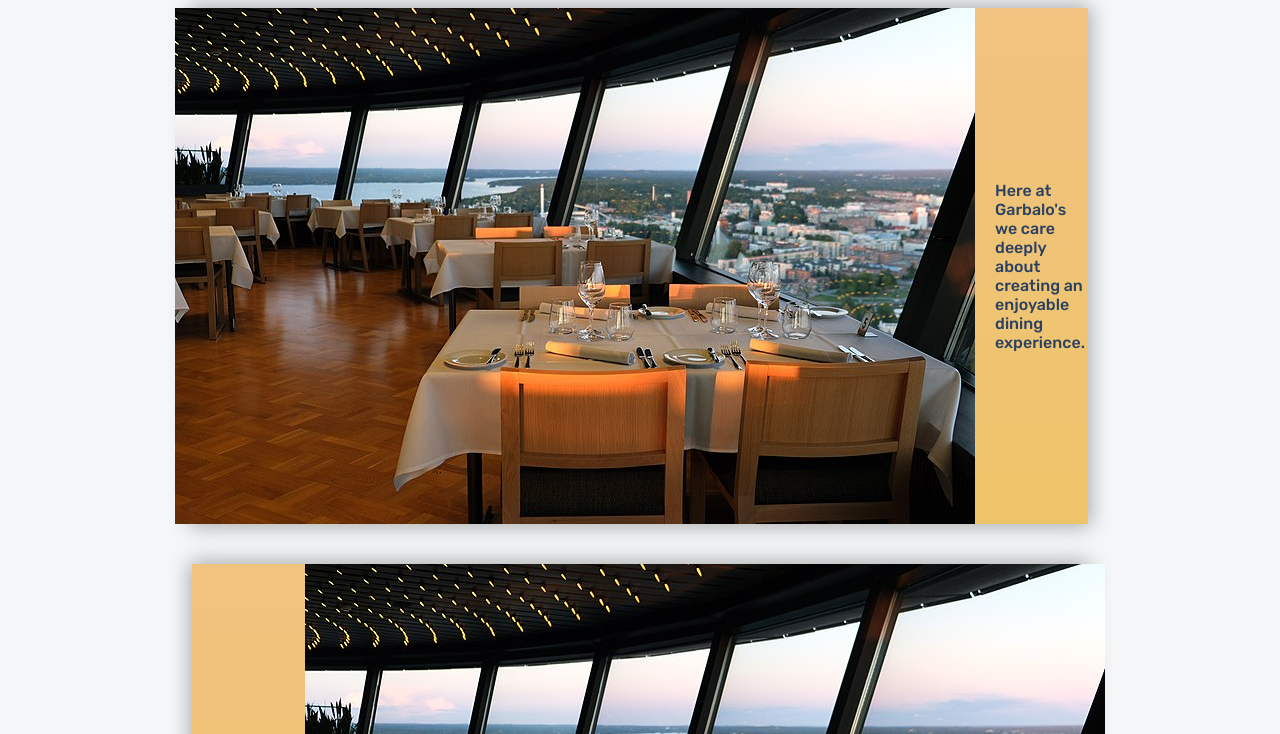
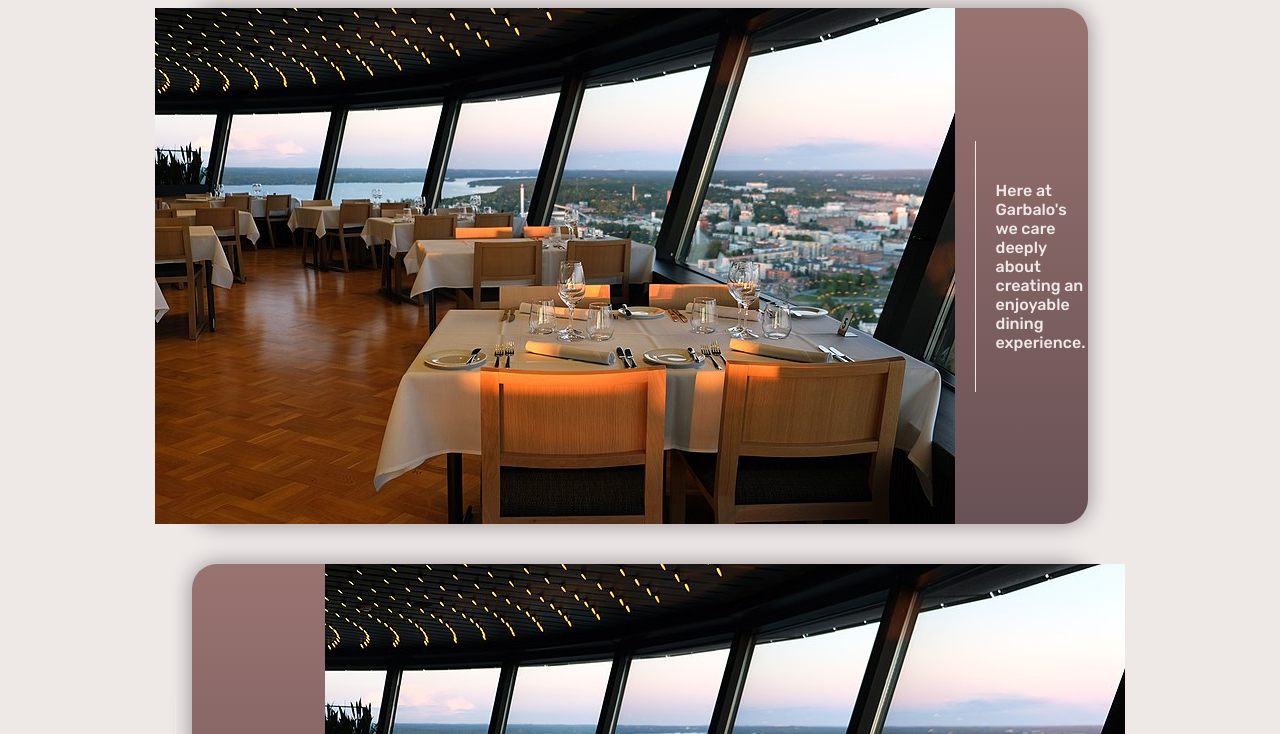
Before and after one commit to Hoistyr/restaurantPage, a website built with webpack: page dist/index.html in a window 1280 px wide. Shown: the part 93-827 px from the top of the page. Built offline with nearby package versions, Linux system fonts and the light colour scheme; a web font is replaced by a local one.

Commit message:
Updated content block styling

```diff
--- a/src/style.css
+++ b/src/style.css
@@ -2,10 +2,7 @@ html, body {
     margin: 0px;
     padding: 0px;
     height: 100%;
-}
-
-#content {
-
+    background-color: #EEE8E7;
 }
 
 #header {
@@ -16,7 +13,7 @@ html, body {
     align-items: center;
     justify-content: center;
     height: 80px;
-    background-color: white;
+    background-color: #815E5B;
     border-bottom: solid rgba(128, 128, 128, 0.39) 1px;
 }
 
@@ -35,17 +32,20 @@ html, body {
     width: 100%;
     height: 100%;
     align-items: center;
-    background-color: #F5F6F7;
+    background-color: #EEE8E7;
     box-sizing: border-box;
+    margin-bottom: 500px;
 }
 
 .contentBlock {
     margin-top: 20px;
     margin-bottom: 20px;
+    border-radius: 25px;
 }
 
 .imageInfoBlock {
-    background-image: linear-gradient(#f0c380, #eec469);
+    background-image: linear-gradient(#997370, #685155);
+    background-color: white;
     display: flex;
     width:70%;
     box-shadow: 0px 0px 20px 2px rgba(0, 0, 0, 0.329);
@@ -59,7 +59,13 @@ html, body {
 }
 
 #infoText {
-    color: #2B4162;
+    color: #EEE8E7;
+    border-left: solid 1px #EEE8E7;
+    padding-top: 40px;
+    padding-bottom: 40px;
+    padding-left: 20px;
+    padding-right: 20px;
+
 }
 
 #homepageImage {
```
